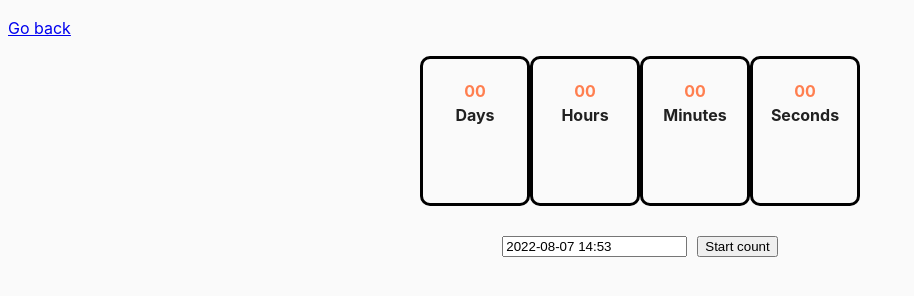
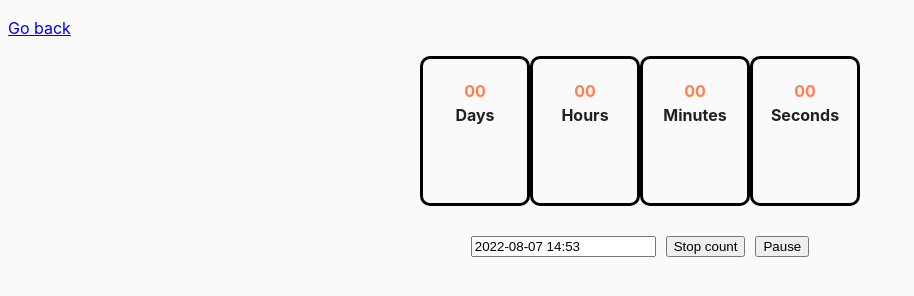
Before and after one commit to bratua/timeout-date-promice, a website built with Parcel: page src/02-timer.html in a window 1280 px wide. Both pictures are taken after a click on the button "Start count". Shown: the whole page, without its empty margins (0-914 px from the left). Built offline with nearby package versions, Linux system fonts and the light colour scheme.

Commit message:
refactoring timer to class model

```diff
--- a/src/02-timer.html
+++ b/src/02-timer.html
@@ -31,6 +31,7 @@
     <div class="control">
       <input type="text" id="datetime-picker" />
       <button type="button" data-start>Start</button>
+      <button type="button" data-pause>Pause</button>
     </div>
 
     <script src="js/02-timer.js" type="module"></script>
--- a/src/js/02-timer.js
+++ b/src/js/02-timer.js
@@ -2,16 +2,36 @@ import flatpickr from 'flatpickr';
 import 'flatpickr/dist/flatpickr.min.css';
 import Notiflix from 'notiflix';
 import '../css/common.css';
+import Timer from './22-timer-class.js';
+
+const ref = {
+  inputDateField: document.querySelector('#datetime-picker'),
+  startBtn: document.querySelector('button[data-start]'),
+  pauseBtn: document.querySelector('button[data-pause]'),
+  timer: document.querySelector('.timer'),
+  days: document.querySelector('[data-days]'),
+  hours: document.querySelector('[data-hours]'),
+  minutes: document.querySelector('[data-minutes]'),
+  seconds: document.querySelector('[data-seconds]'),
+};
 
 let timerId = null;
 let actionTime = 0;
 let timerIsOn = false;
 const DELAY = 1000;
+let testTimer = null;
 const BTN_STATE = {
   start: 'Start count',
   stop: 'Stop count',
 };
 
+ref.startBtn.addEventListener('click', onBtnStartClick);
+ref.pauseBtn.addEventListener('click', onBtnPauseClick);
+ref.startBtn.textContent = BTN_STATE.start;
+
+const timer = new Timer({ setTimerFn: setTimer });
+
+//! flatpickr
 const options = {
   enableTime: true,
   time_24hr: true,
@@ -29,81 +49,36 @@ const options = {
     }
 
     actionTime = futureDate - currentDate;
-    console.log('actionTime ', actionTime);
-    console.log(convertMs(actionTime));
-    setTimer(convertMs(actionTime));
+    timer.timeMs = actionTime;
+    timer.render();
+    // testTimer = new Timer(actionTime);
+    // testTimer.renderTimer();
+    // console.log('actionTime ', actionTime);
+    // console.log(convertMs(actionTime));
+    // setTimer(convertMs(actionTime));
   },
 };
+flatpickr(ref.inputDateField, options);
+//! flatpickr
 
-const ref = {
-  inputDateField: document.querySelector('#datetime-picker'),
-  startBtn: document.querySelector('button[data-start]'),
-  timer: document.querySelector('.timer'),
-  days: document.querySelector('[data-days]'),
-  hours: document.querySelector('[data-hours]'),
-  minutes: document.querySelector('[data-minutes]'),
-  seconds: document.querySelector('[data-seconds]'),
-};
-
-ref.startBtn.addEventListener('click', onBtnClick);
-ref.startBtn.textContent = BTN_STATE.start;
-
-flatpickr(ref.inputDateField, options);
-
-function onBtnClick() {
-  console.log('btn click');
-  if (timerIsOn) {
-    stopTimer();
-    timerIsOn = false;
+function onBtnStartClick() {
+  if (timer.timerIsOn) {
+    timer.stop();
+    ref.startBtn.textContent = BTN_STATE.start;
     return;
   }
-
-  runTimer();
-  timerIsOn = true;
+  timer.start();
+  ref.startBtn.textContent = BTN_STATE.stop;
 }
 
-function stopTimer() {
-  ref.startBtn.textContent = BTN_STATE.start;
-  clearInterval(timerId);
-  setTimer(convertMs(actionTime));
-}
-
-function runTimer() {
-  ref.startBtn.textContent = BTN_STATE.stop;
-  timerId = setInterval(decTime, DELAY);
-}
-
-function decTime() {
-  actionTime -= 1000;
-
-  if (actionTime <= 0) {
-    stopTimer();
-    actionTime = 0;
-    setTimer(convertMs(actionTime));
+function onBtnPauseClick() {
+  if (timer.timerIsOn) {
+    timer.pause();
+    ref.startBtn.textContent = BTN_STATE.start;
     return;
   }
-
-  setTimer(convertMs(actionTime));
-  console.log('left ms ', actionTime);
-}
-
-function convertMs(ms) {
-  // Number of milliseconds per unit of time
-  const second = 1000;
-  const minute = second * 60;
-  const hour = minute * 60;
-  const day = hour * 24;
-
-  // Remaining days
-  const days = Math.floor(ms / day);
-  // Remaining hours
-  const hours = Math.floor((ms % day) / hour);
-  // Remaining minutes
-  const minutes = Math.floor(((ms % day) % hour) / minute);
-  // Remaining seconds
-  const seconds = Math.floor((((ms % day) % hour) % minute) / second);
-
-  return { days, hours, minutes, seconds };
+  timer.start();
+  ref.startBtn.textContent = BTN_STATE.stop;
 }
 
 function setTimer(timerData) {
@@ -111,3 +86,55 @@ function setTimer(timerData) {
     ref[key].textContent = timerData[key].toString().padStart(2, 0);
   }
 }
+
+// function onBtnClick() {
+//   if (timerIsOn) {
+//     stopTimer();
+
+//     return;
+//   }
+
+//   runTimer();
+// }
+
+// function stopTimer() {
+//   ref.startBtn.textContent = BTN_STATE.start;
+//   clearInterval(timerId);
+//   timerIsOn = false;
+//   setTimer(convertMs(actionTime));
+// }
+
+// function runTimer() {
+//   ref.startBtn.textContent = BTN_STATE.stop;
+//   timerId = setInterval(decTime, DELAY);
+//   timerIsOn = true;
+// }
+
+// function decTime() {
+//   actionTime -= 1000;
+
+//   if (actionTime <= 0) {
+//     stopTimer();
+//     actionTime = 0;
+//     setTimer(convertMs(actionTime));
+//     return;
+//   }
+
+//   setTimer(convertMs(actionTime));
+//   // console.log('left ms ', actionTime);
+// }
+
+// function convertMs(ms) {
+//   // Number of milliseconds per unit of time
+//   const second = 1000;
+//   const minute = second * 60;
+//   const hour = minute * 60;
+//   const day = hour * 24;
+
+//   const days = Math.floor(ms / day); // Remaining days
+//   const hours = Math.floor((ms % day) / hour); // Remaining hours
+//   const minutes = Math.floor(((ms % day) % hour) / minute); // Remaining minutes
+//   const seconds = Math.floor((((ms % day) % hour) % minute) / second); // Remaining seconds
+
+//   return { days, hours, minutes, seconds };
+// }
--- /dev/null
+++ b/src/js/22-timer-class.js
@@ -0,0 +1,65 @@
+export default class Timer {
+  constructor({ setTimerFn }) {
+    this.ms = 0;
+    this.delay = 100;
+    this.timerIsOn = false;
+    this.timerId = null;
+    this.setTimerFn = setTimerFn;
+  }
+
+  render() {
+    this.setTimerFn(this.convertMs(this.timeMs));
+    //  console.log('render', this);
+  }
+
+  get timeMs() {
+    return this.ms;
+  }
+
+  set timeMs(ms) {
+    this.ms = ms;
+  }
+
+  start() {
+    console.log('start');
+    this.timerIsOn = true;
+    this.timerId = setInterval(() => {
+      if (this.timeMs <= 0) {
+        this.stop();
+        return;
+      }
+      this.timeMs -= 1000;
+      this.render();
+    }, this.delay);
+  }
+
+  stop() {
+    console.log('stop');
+    this.timerIsOn = false;
+    this.timeMs = 0;
+    this.render();
+    clearInterval(this.timerId);
+  }
+
+  pause() {
+    console.log('pause');
+    this.timerIsOn = false;
+    this.render();
+    clearInterval(this.timerId);
+  }
+
+  convertMs(ms) {
+    // Number of milliseconds per unit of time
+    const second = 1000;
+    const minute = second * 60;
+    const hour = minute * 60;
+    const day = hour * 24;
+
+    const days = Math.floor(ms / day); // Remaining days
+    const hours = Math.floor((ms % day) / hour); // Remaining hours
+    const minutes = Math.floor(((ms % day) % hour) / minute); // Remaining minutes
+    const seconds = Math.floor((((ms % day) % hour) % minute) / second); // Remaining seconds
+
+    return { days, hours, minutes, seconds };
+  }
+}
```
